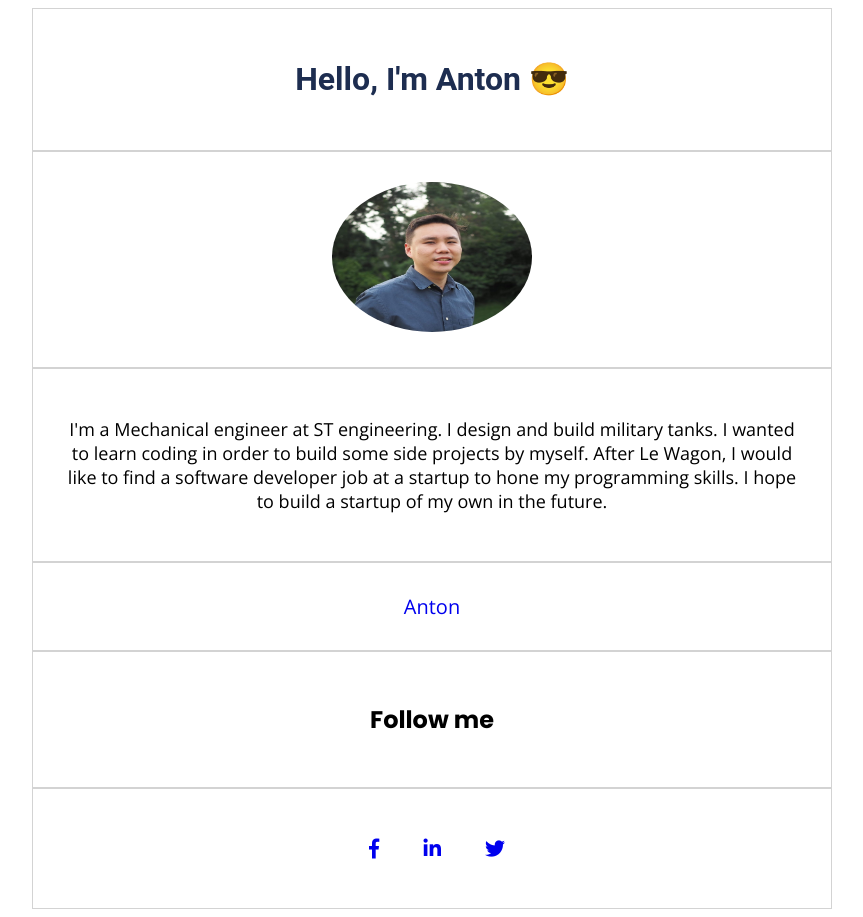
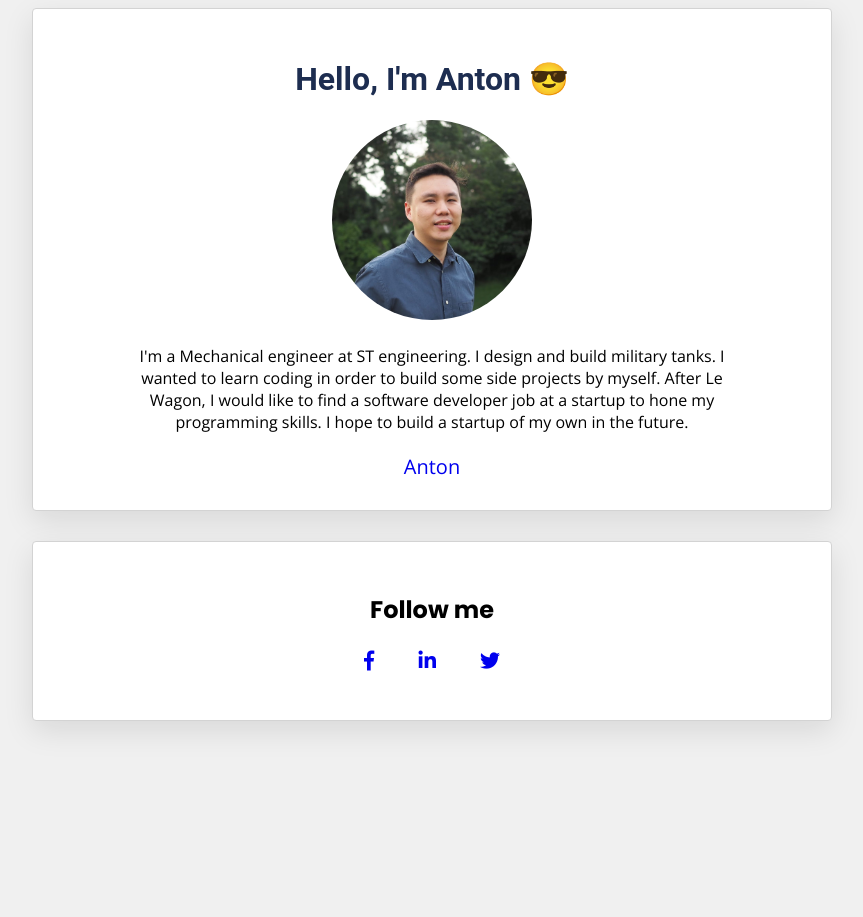
Before and after one commit to antondgx/profile, a plain HTML site: page index.html in a window 1280 px wide. Shown: the whole page, without its empty margins (208-1071 px from the left). After the commit the page ends 800 px from the top, so only its background shows below. Drawn offline with nearby package versions, Linux system fonts and the light colour scheme.

Commit message:
edit profile

```diff
--- a/index.html
+++ b/index.html
@@ -13,19 +13,13 @@
   <div class="container">
     <div class="card-white text-center">
       <h1> Hello, I'm Anton 😎 </h1>
-    </div>
 
-    <div class="card-white text-center">
-      <img class = "img-circle" src="images/anton.jpeg" alt = "Anton's Profile Pic" height=150 width=200 >
-    </div>
+      <img class = "img-circle" src="images/anton.jpeg" alt = "Anton's Profile Pic" height=200 width=200 >
 
-    <div class="card-white text-center">
       <p>
         I'm a Mechanical engineer at ST engineering. I design and build military tanks. I wanted to learn coding in order to build some side projects by myself. After Le Wagon, I would like to find a software developer job at a startup to hone my programming skills. I hope to build a startup of my own in the future.
       </p>
-    </div>
 
-    <div class="card-white text-center">
       <a href="https://lewagon.github.io/html-css-challenges/01-profile-content-new/#" target = "_blank">
         Anton
       </a>
@@ -33,9 +27,8 @@
 
     <div class="card-white text-center">
       <h2>Follow me</h2>
-    </div>
 
-    <div class="card-white list-inline">
+      <div class="list-inline">
         <ul>
           <li>
             <a href="#">
@@ -54,6 +47,7 @@
           </li>
         </ul>
       </div>
+
     </div>
 </body>
 </html>
--- a/style.css
+++ b/style.css
@@ -3,6 +3,7 @@
 body {
   font-family: "Open Sans";
   font-weight: 300;
+  background-color: rgb(240, 240, 240);
 }
 
 h1 {
@@ -11,7 +12,9 @@ h1 {
 }
 
 p {
-  font-size: 18px;
+  width: 600px;
+  font-size: 16px;
+  margin: 20px auto;
 }
 
 h2 {
@@ -45,10 +48,12 @@ a:hover {
   background: white;
   padding: 30px;
   border: 1px solid lightgrey;
+  margin-bottom: 30px;
+  box-shadow: 0 10px 30px rgba(0,0,0,.1);
+  border-radius: 4px;
 }
 
-.list-inline {
-  text-align: center;
+.list-inline ul {
   padding-left: 0px;
 }
 
```
Lines whose indentation alone changed are shown as unchanged.
